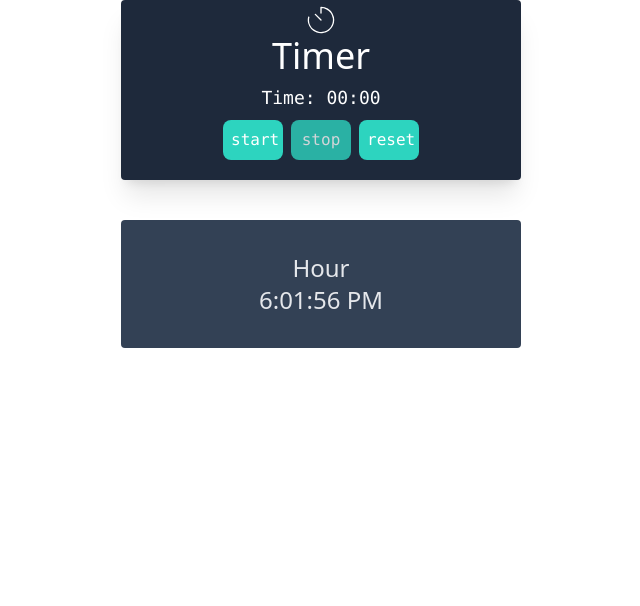
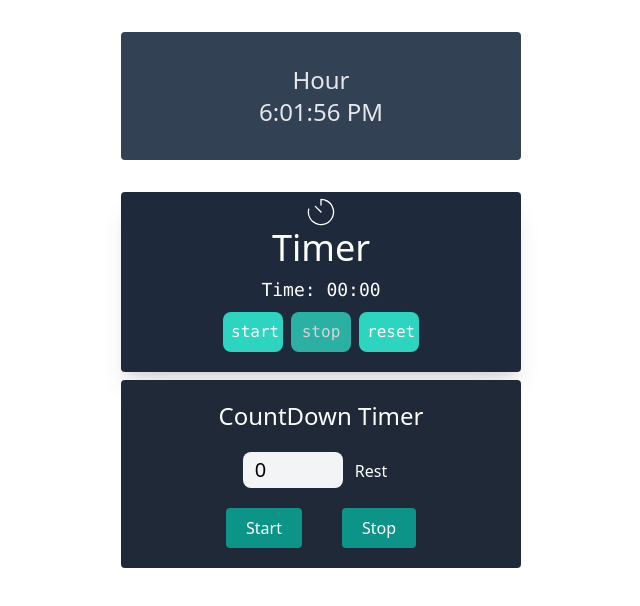
Before and after one commit to Ali-Rahimpoor/Timer, a React (Create React App) app: page / in a window 1280 px wide. Shown: the top 606 px of the page, without its empty margins (319-959 px from the left). Built offline with nearby package versions, Linux system fonts and the light colour scheme.

Commit message:
adding Count Down Timer

```diff
--- a/src/App.js
+++ b/src/App.js
@@ -1,11 +1,13 @@
 import Stopwatch from "./AiTimer";
 import Timer from "./components/Timer";
-import Clock from "./components/Date"
+import Clock from "./components/Hour"
+import CountTimer from "./components/CountTimer";
 function App() {
   return (
     <div>
+      <Clock/>
       <Timer/>
-      <Clock/>
+      <CountTimer/>
     </div>
   );
 }
--- /dev/null
+++ b/src/components/CountTimer.jsx
@@ -0,0 +1,56 @@
+import { useEffect, useRef, useState } from "react";
+import Sound from "../asset/sound/Desktop-alarm-clock-1.mp3"
+const CountTimer = ()=>{
+   const [countTime,setCountTime] = useState(0);
+   const intervalRef = useRef(null);
+   const [isRunning,setIsRunning] = useState(false);
+
+   useEffect(()=>{
+      if(!isRunning){
+         clearInterval(intervalRef.current);
+         return;
+      }
+      const timer = setInterval(()=>{
+         setCountTime(prev=>{
+            if(prev <=1){
+               clearInterval(timer);
+               setIsRunning(false);
+               const audio = new Audio(Sound);
+               audio.play();
+               return 0;
+            }
+            return prev -1;
+         });
+      },1000);
+      intervalRef.current = timer;
+
+      // for clearing the catch in end of useEffect
+      return ()=> clearInterval(timer);
+   },[isRunning]);
+   const clickStart= ()=>{
+      setIsRunning(true);
+   }
+   const clickStop = ()=>{
+      setIsRunning(false);
+   }
+   const clickRest=()=>{
+      setCountTime(0);
+      setIsRunning(false);
+   }
+   return(
+      <div className="text-center bg-gray-800 w-[400px] mx-auto rounded text-white p-5">
+        <h1 className="text-2xl mb-5"> CountDown Timer </h1>
+        <input type="number"
+        className="bg-gray-100 text-black pl-3 p-1 text-xl inline w-[100px] rounded-lg"
+        value={countTime}
+        onChange={e=>setCountTime(Number(e.target.value))} />
+        <button className="mx-2 p-1"
+        onClick={clickRest} >Rest</button>
+        <div className="w-full mt-5">
+        <button className="mx-5 bg-teal-600 px-5 py-2 rounded hover:bg-teal-500" onClick={clickStart}>Start</button>
+        <button className="mx-5 bg-teal-600 px-5 py-2 rounded hover:bg-teal-500" onClick={clickStop}>Stop</button>
+        </div>
+      </div>
+   )
+}
+export default CountTimer;
--- a/src/components/Date.jsx
+++ b/src/components/Hour.jsx
@@ -30,7 +30,7 @@ class Clock extends Component{
    }
    render(){
       return(
-         <div className="mx-auto w-[400px] mt-10 rounded py-8 *:text-2xl bg-slate-700 text-gray-200 text-center">
+         <div className="mx-auto w-[400px] my-8 rounded py-8 *:text-2xl bg-slate-700 text-gray-200 text-center">
             <h1>Hour</h1>
             <h2>{this.state.time}</h2>
          </div>
--- a/src/components/Timer.jsx
+++ b/src/components/Timer.jsx
@@ -35,7 +35,7 @@ const Timer = ()=>{
       };
 
     return(
-        <div className="text-center font-mono w-[400px] mx-auto bg-slate-800 text-white shadow-xl rounded pb-5 pt-1 px-5 ">
+        <div className="text-center font-mono w-[400px] mx-auto bg-slate-800 text-white shadow-xl rounded pb-5 pt-1 px-5 my-2 ">
             <CiTimer className="mx-auto size-8" />
             <h1 className="font-sans text-4xl mb-2 " >Timer</h1>
             <h1 className="text-lg" >Time: {formatTime(time)}</h1>
```
Also changed, not shown: 1 other file (tests, documents, lock files or other folders).
